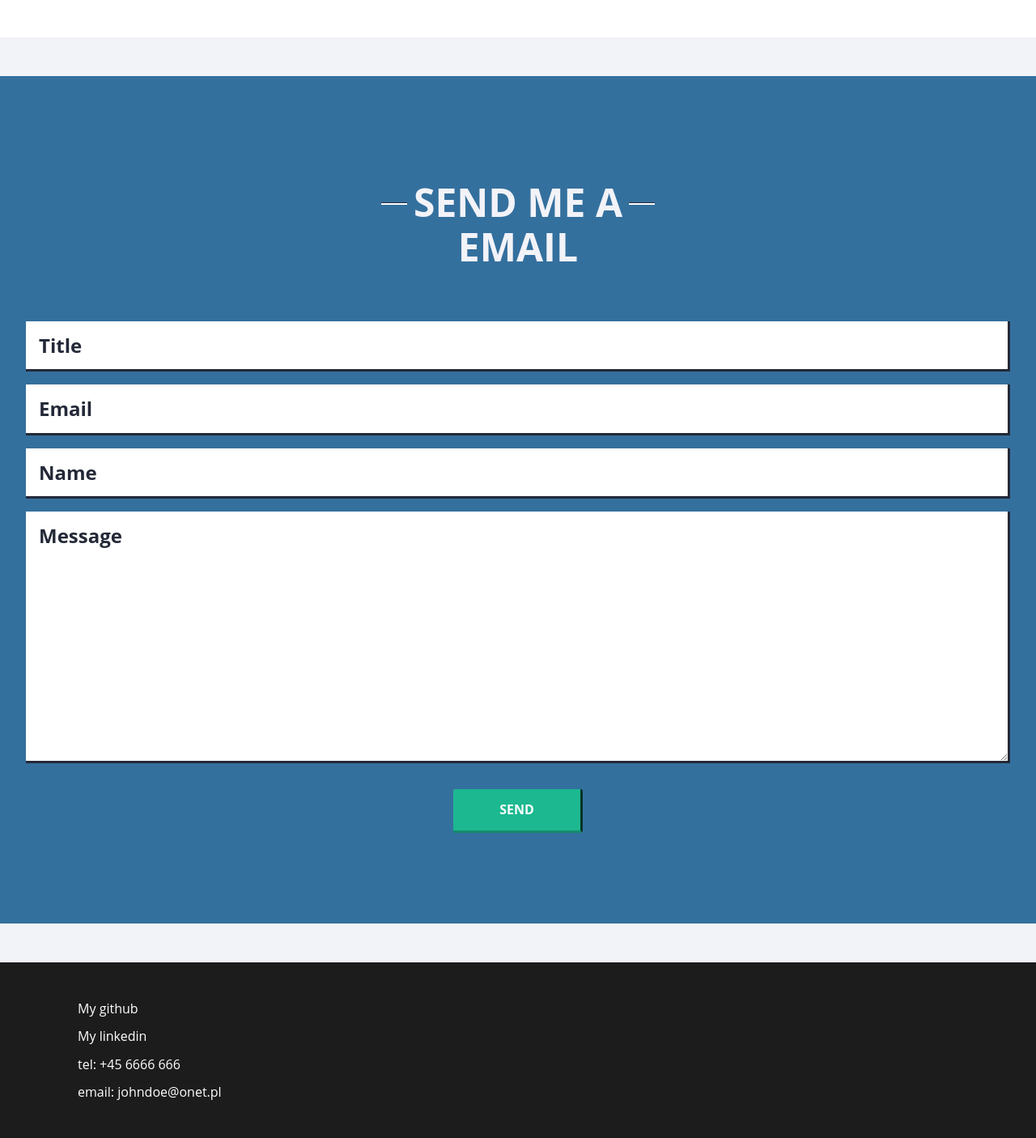
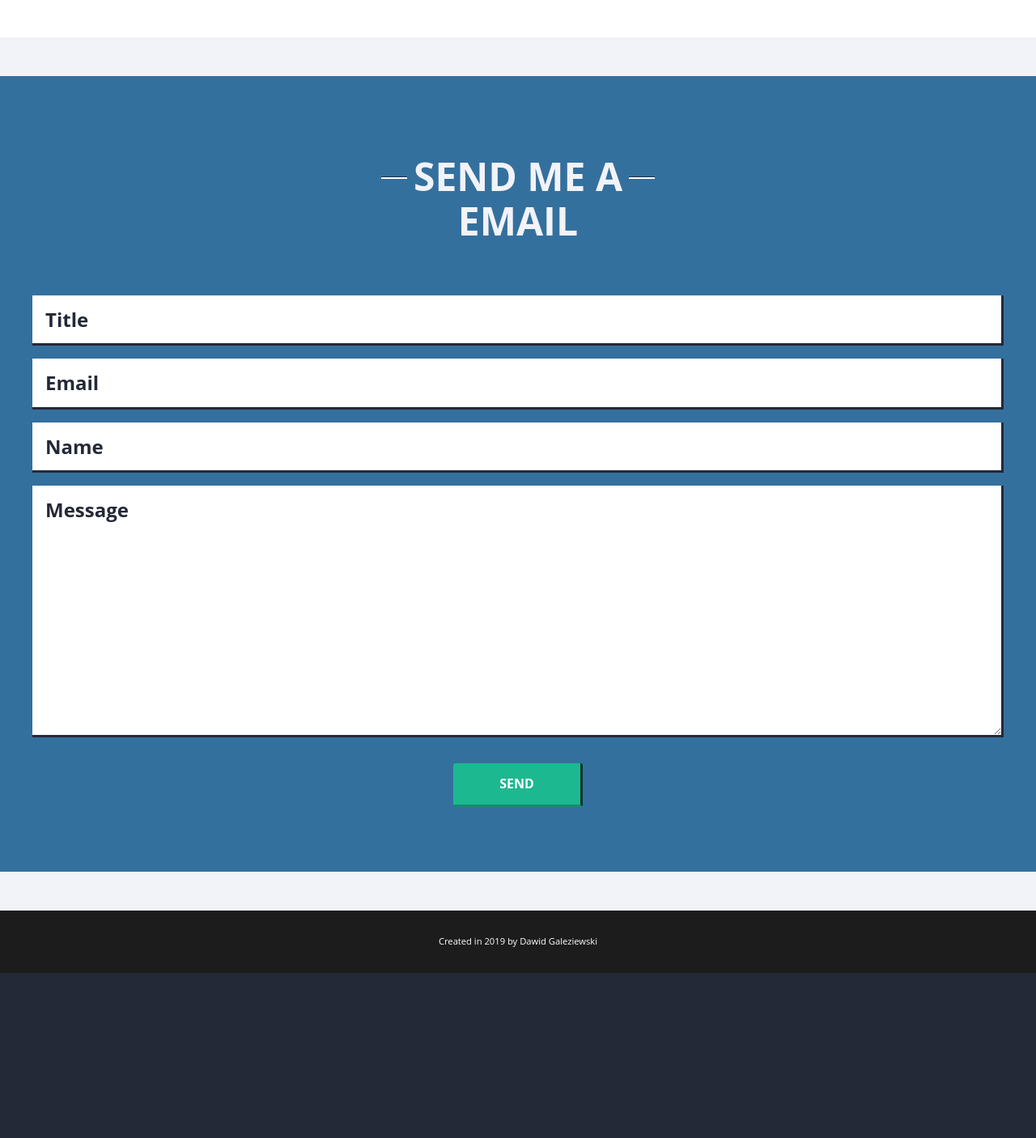
Before and after one commit to DawidGaleziewski/scss-portfolio, a PHP site: page /app/index.html in a window 1280 px wide. Shown: the part 3164-4570 px from the top of the page at 81% size. After the commit the page ends 4366 px from the top, so only its background shows below. Run offline with PHP 8.4, Linux system fonts and the light colour scheme; some libraries are stand-ins or nearby versions.

Commit message:
corrected footer

```diff
--- a/app/index.html
+++ b/app/index.html
@@ -215,22 +215,7 @@
 
 	<!-- 7. FOOTER START-->
 	<footer class="footer">
-		<ul class="media">
-			<li class="media__item">
-				My github
-			</li>
-			<li class="media__item">
-				My linkedin
-			</li>
-		</ul>
-		<ul class="alternative-contact">
-			<li class="alternative-contact__item">
-				tel: +45 6666 666
-			</li>
-			<li class="alternative-contact__item">
-				email: johndoe@onet.pl
-			</li>
-		</ul>
+		<div class="info">Created in 2019 by Dawid Galeziewski</div>
 	</footer>
 	<!-- 7. FOOTER END-->
 
--- a/app/scss/global/_breakpoints.scss
+++ b/app/scss/global/_breakpoints.scss
@@ -32,6 +32,6 @@ BREAKPOINTS
 
 //  usage example"
 
-// @include screen-type(phone-medium-landscape){
+@include screen-type(phone-medium-landscape){
 
-// }
+}
--- a/app/scss/layout/_contact.scss
+++ b/app/scss/layout/_contact.scss
@@ -4,7 +4,6 @@
 /* PROJECTS START*/
 .contact {
     @extend %section;
-    padding: 5rem 0;
     background-color: $color-secondary;
     color: $color-light;
 
--- a/app/scss/layout/_footer.scss
+++ b/app/scss/layout/_footer.scss
@@ -3,11 +3,9 @@
     color: #fff;
     padding: 2rem 5rem;
 
-    .media,
-    .alternative-contact {
-        &__item {
-            list-style: none;
-            margin: $margin-small;
-        }
+    .info {
+        text-align: center;
+        font-size: $size-aside-text;
     }
+
 }
--- a/app/scss/layout/_section.scss
+++ b/app/scss/layout/_section.scss
@@ -1,7 +1,6 @@
 @import '../elements/buttons';
 
 %section {
-	padding: $padding-large $padding-small;
     text-align: center;
     padding: $padding-large $padding-small;
 
```
Also changed, not shown: app/css/main.css.
